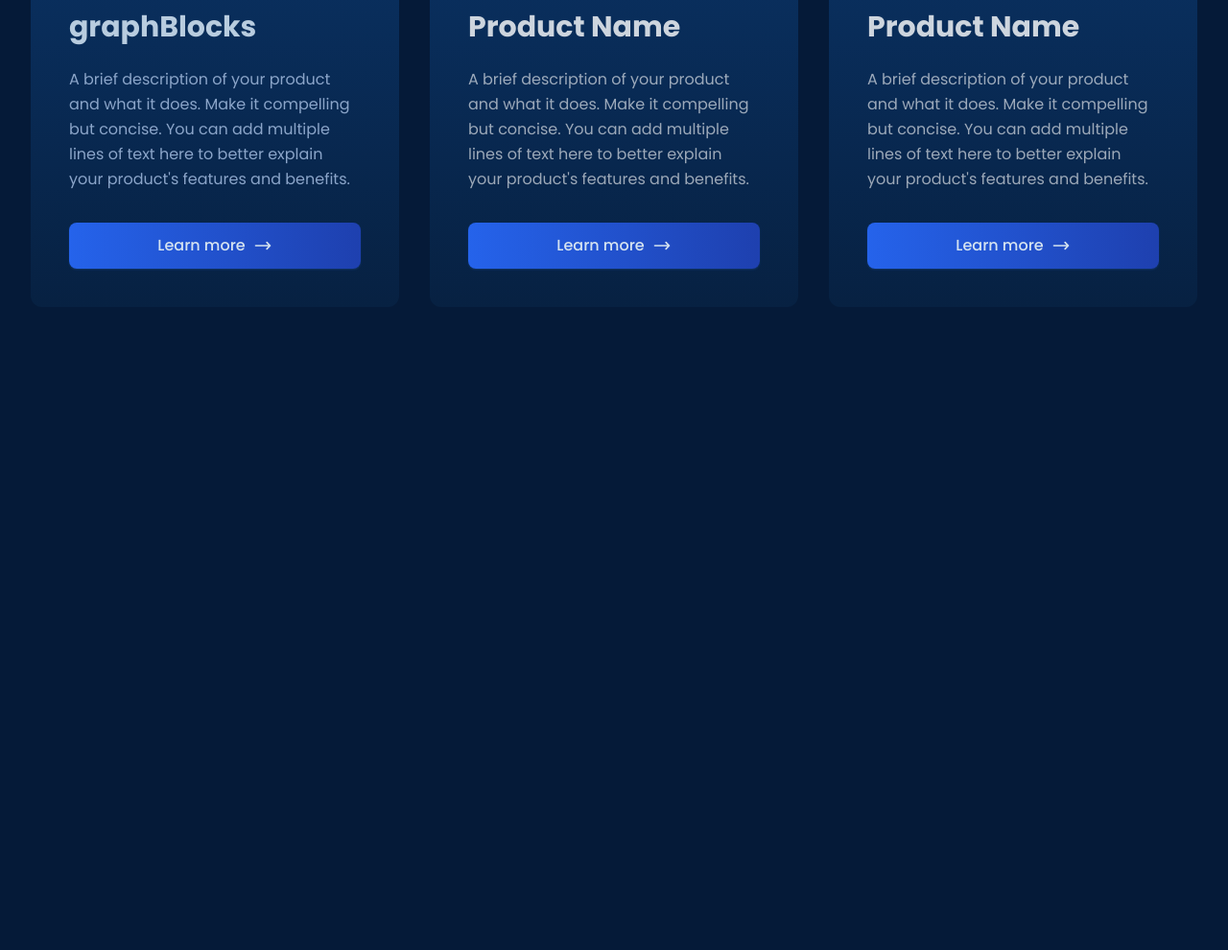
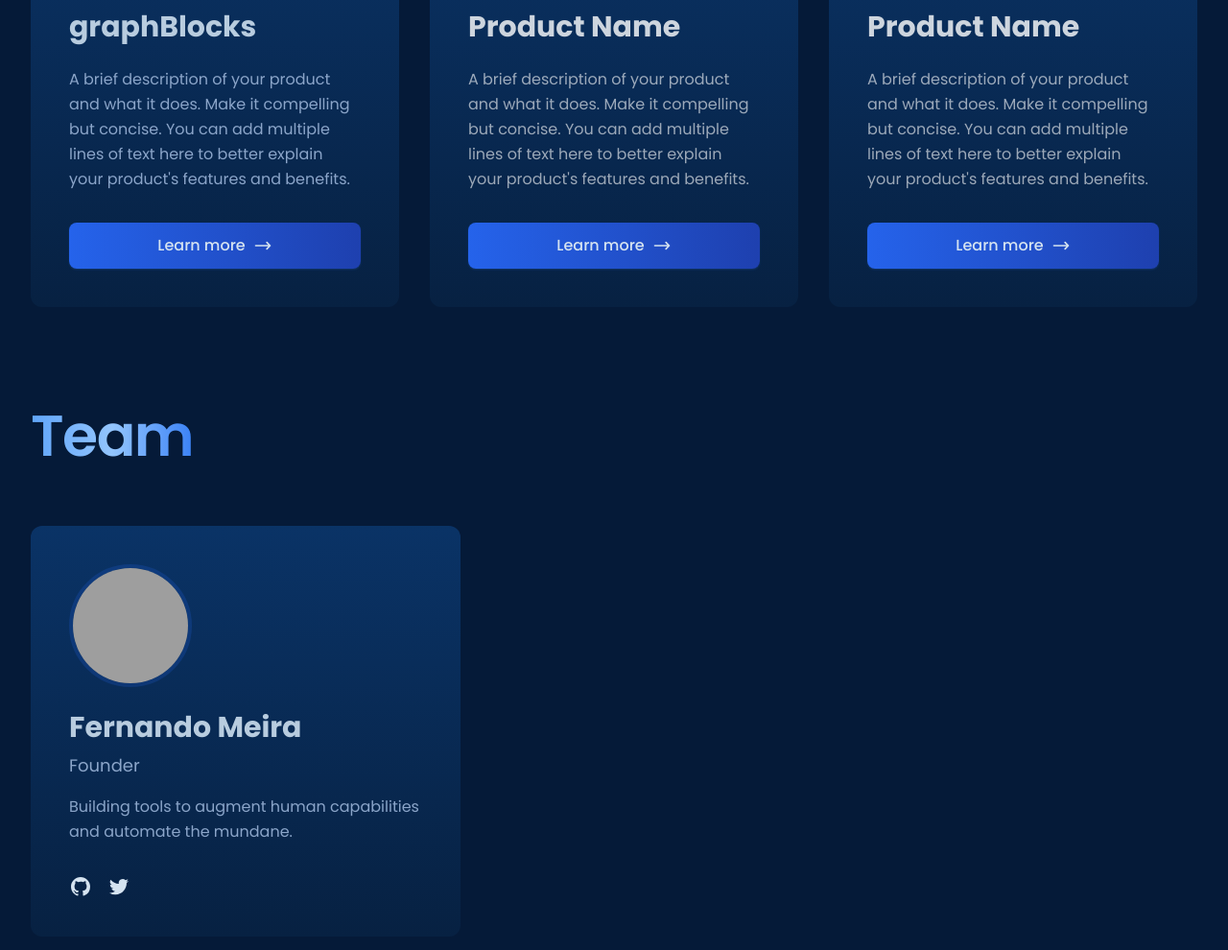
Before and after one commit to fmeiraf/lazyhumanity-site, a website: page docs/index.html in a window 1280 px wide. Shown: the part 846-1836 px from the top of the page at 96% size. Before the commit the page ends 1174 px from the top, so only its background shows below. Drawn offline with Linux system fonts and the light colour scheme; grey boxes are pictures that could not be loaded.

Commit message:
added team section

```diff
--- a/docs/index.html
+++ b/docs/index.html
@@ -30,7 +30,7 @@
       <div class="hidden lg:flex lg:gap-x-12">
         <a href="#mission" class="text-lg font-semibold leading-6 text-[#8BA5C9] hover:text-[#A3BBD9] transition-colors duration-200">Mission</a>
         <a href="#products" class="text-lg font-semibold leading-6 text-[#8BA5C9] hover:text-[#A3BBD9] transition-colors duration-200">Products</a>
-        <a href="#" class="text-lg font-semibold leading-6 text-[#8BA5C9] hover:text-[#A3BBD9] transition-colors duration-200">Team</a>
+        <a href="#team" class="text-lg font-semibold leading-6 text-[#8BA5C9] hover:text-[#A3BBD9] transition-colors duration-200">Team</a>
       </div>
       <div class="hidden lg:flex lg:flex-1 lg:justify-end">
         <!-- <a href="#" class="text-sm font-semibold leading-6 text-white">Log in <span aria-hidden="true">&rarr;</span></a> -->
@@ -143,7 +143,40 @@
         </div>
       </div>
     </div>
+
   </section>
+  <!-- Team Section -->
+<section id="team" class="px-6 py-24 lg:px-8">
+  <div class="mx-auto max-w-7xl">
+    <h2 class="text-6xl font-semibold tracking-tight mb-16">
+      <span class="bg-gradient-to-r from-[#60A5FA] via-[#93C5FD] to-[#3B82F6] text-transparent bg-clip-text animate-gradient-x">Team</span>
+    </h2>
+
+    <div class="flex justify-start">
+      <!-- Team Member Card -->
+      <div class="group relative overflow-hidden rounded-xl bg-gradient-to-b from-[#0A3366] to-[#072142] p-10 transition-all duration-500 hover:from-[#114485] hover:to-[#082652] hover:scale-[1.02] hover:shadow-lg hover:shadow-[#1E4D8A]/20 max-w-md">
+        <div class="flex flex-col items-start text-left">
+          <img src="https://github.com/briege.png" alt="Briege" class="w-32 h-32 rounded-full mb-6 border-4 border-[#2563EB]/20">
+          <h3 class="text-3xl font-bold text-[#B8CCDF] mb-2">Fernando Meira</h3>
+          <p class="text-[#8BA5C9] mb-4 text-lg">Founder</p>
+          <p class="text-[#8BA5C9] mb-8 text-base leading-relaxed">Building tools to augment human capabilities and automate the mundane.</p>
+          <div class="flex space-x-4">
+            <a href="https://github.com/fmeiraf" target="_blank" class="text-[#D5E3F0] hover:text-[#3B82F6] transition-colors duration-300">
+              <svg class="w-6 h-6" fill="currentColor" viewBox="0 0 24 24" aria-hidden="true">
+                <path fill-rule="evenodd" d="M12 2C6.477 2 2 6.484 2 12.017c0 4.425 2.865 8.18 6.839 9.504.5.092.682-.217.682-.483 0-.237-.008-.868-.013-1.703-2.782.605-3.369-1.343-3.369-1.343-.454-1.158-1.11-1.466-1.11-1.466-.908-.62.069-.608.069-.608 1.003.07 1.531 1.032 1.531 1.032.892 1.53 2.341 1.088 2.91.832.092-.647.35-1.088.636-1.338-2.22-.253-4.555-1.113-4.555-4.951 0-1.093.39-1.988 1.029-2.688-.103-.253-.446-1.272.098-2.65 0 0 .84-.27 2.75 1.026A9.564 9.564 0 0112 6.844c.85.004 1.705.115 2.504.337 1.909-1.296 2.747-1.027 2.747-1.027.546 1.379.202 2.398.1 2.651.64.7 1.028 1.595 1.028 2.688 0 3.848-2.339 4.695-4.566 4.943.359.309.678.92.678 1.855 0 1.338-.012 2.419-.012 2.747 0 .268.18.58.688.482A10.019 10.019 0 0022 12.017C22 6.484 17.522 2 12 2z" clip-rule="evenodd"></path>
+              </svg>
+            </a>
+            <a href="https://x.com/fmeiraf" target="_blank" class="text-[#D5E3F0] hover:text-[#3B82F6] transition-colors duration-300">
+              <svg class="w-6 h-6" fill="currentColor" viewBox="0 0 24 24" aria-hidden="true">
+                <path d="M8.29 20.251c7.547 0 11.675-6.253 11.675-11.675 0-.178 0-.355-.012-.53A8.348 8.348 0 0022 5.92a8.19 8.19 0 01-2.357.646 4.118 4.118 0 001.804-2.27 8.224 8.224 0 01-2.605.996 4.107 4.107 0 00-6.993 3.743 11.65 11.65 0 01-8.457-4.287 4.106 4.106 0 001.27 5.477A4.072 4.072 0 012.8 9.713v.052a4.105 4.105 0 003.292 4.022 4.095 4.095 0 01-1.853.07 4.108 4.108 0 003.834 2.85A8.233 8.233 0 012 18.407a11.616 11.616 0 006.29 1.84"></path>
+              </svg>
+            </a>
+          </div>
+        </div>
+      </div>
+    </div>
+  </div>
+</section>
   <script>
     // Get DOM elements
     const mobileMenuButton = document.querySelector('button[type="button"]');
```
Also changed, not shown: docs/styles.css.
